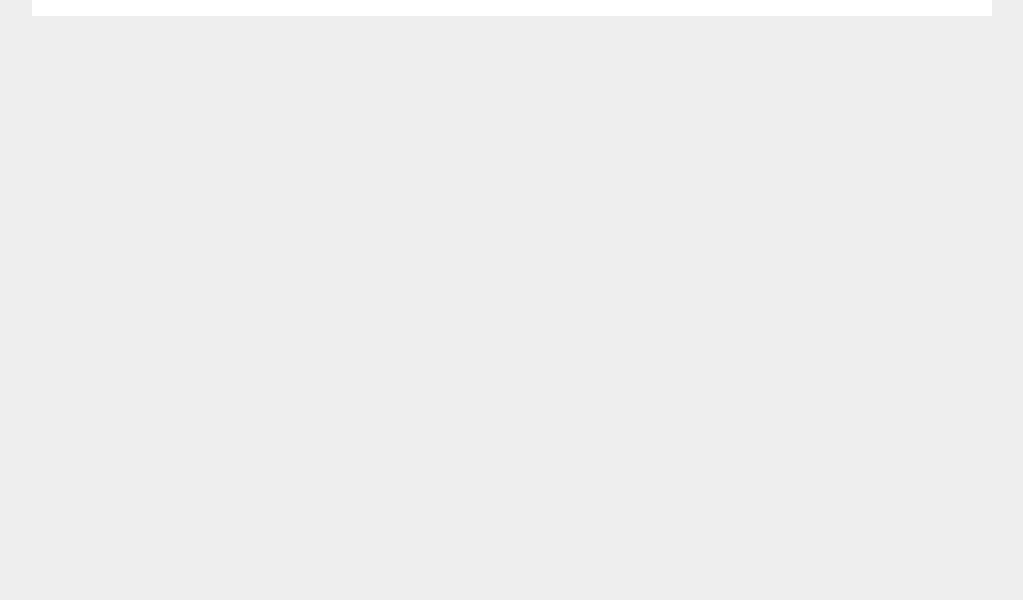
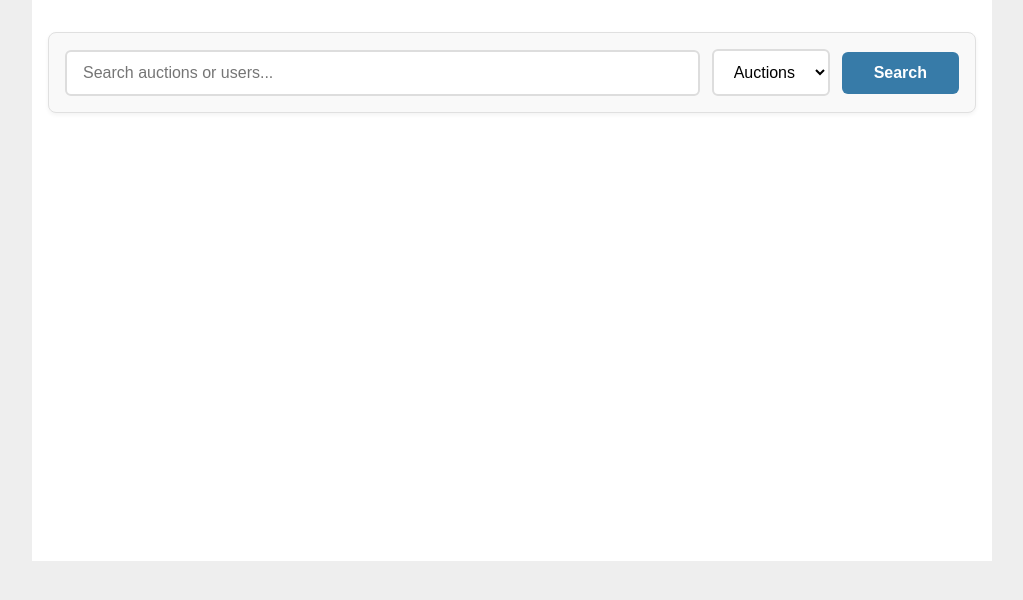
Before and after one commit to ketan6210/Buyme, a Flask app: page / in a window 1280 px wide. Shown: the part 98-698 px from the top of the page, without its empty margins (128-1151 px from the left). Run offline with Flask 3, Linux system fonts and the light colour scheme.

Commit message:
add search for auctions and users

```diff
--- a/app.py
+++ b/app.py
@@ -17,6 +17,10 @@ def register_blueprints(app):
   from routes.home import bp as home_bp
 
   app.register_blueprint(home_bp)
+
+  from routes.search import bp as search_bp
+
+  app.register_blueprint(search_bp)
 
   # Register other blueprints as you create them
   # from routes.auctions import bp as auctions_bp
--- a/routes/home.py
+++ b/routes/home.py
@@ -62,8 +62,8 @@ def profile():
     """,
     (user_id, user_id),
   ).fetchall()
-  for value in participating_auctions[0]:
-    print(value)
+  # for value in participating_auctions[0]:
+  #   print(value)
 
   # Get won auctions
   won_auctions = db.execute(
--- a/static/style.css
+++ b/static/style.css
@@ -307,3 +307,74 @@ input[type="submit"] {
   background: #f8d7da;
   color: #721c24;
 }
+
+/* Search form styles */
+.content .search-form {
+  display: flex;
+  flex-direction: row;
+  align-items: center;
+  gap: 0.75rem;
+  margin: 2rem 0;
+  padding: 1rem;
+  background: #f9f9f9;
+  border-radius: 8px;
+  border: 1px solid #e0e0e0;
+  box-shadow: 0 2px 4px rgba(0, 0, 0, 0.05);
+}
+
+.content .search-input {
+  margin: 0;
+  flex: 1;
+  padding: 0.75rem 1rem;
+  border: 2px solid #ddd;
+  border-radius: 6px;
+  font-size: 1rem;
+  transition: border-color 0.3s, box-shadow 0.3s;
+}
+
+.content .search-input:focus {
+  outline: none;
+  border-color: #377ba8;
+  box-shadow: 0 0 0 3px rgba(55, 123, 168, 0.1);
+}
+
+.search-type {
+  padding: 0.75rem 1rem;
+  border: 2px solid #ddd;
+  border-radius: 6px;
+  background: white;
+  font-size: 1rem;
+  cursor: pointer;
+  transition: border-color 0.3s;
+}
+
+.search-type:hover {
+  border-color: #377ba8;
+}
+
+.search-button {
+  padding: 0.75rem 2rem;
+  background: #377ba8;
+  color: white;
+  border: none;
+  border-radius: 6px;
+  font-size: 1rem;
+  font-weight: 600;
+  cursor: pointer;
+  transition: background 0.3s, transform 0.2s;
+}
+
+.search-button:hover {
+  background: #2c5f8a;
+  transform: translateY(-2px);
+  box-shadow: 0 4px 8px rgba(55, 123, 168, 0.2);
+}
+
+.search-button:active {
+  transform: translateY(0);
+}
+
+.auctions-container {
+  margin-top: 2rem;
+  min-height: 400px;
+}
--- a/templates/home/index.html
+++ b/templates/home/index.html
@@ -6,38 +6,26 @@
   {% if g.user %}<a class="action">New</a>{% endif %}
 {% endblock %}
 {% block content %}
-  {% for post in posts %}
-    <article class="post">
-      <header>
-        <div>
-          <h1>{{ post['title'] }}</h1>
-          <div class="about">by {{ post['username'] }} on {{ post['created'].strftime("%Y-%m-%d") }}</div>
-        </div>
-        {% if g.user['id'] == post['author_id'] %}
-          <a class="action">Edit</a>
-          <!-- pass post id to the update view -->
-        {% endif %}
-      </header>
-      <p class="body">{{ post['body'] }}</p>
-      <span class="likes">
-        Likes: {{ post['likes'] }}
-        <form id="like_button"
-              style="display: inline;
-                     margin-bottom: 0px;
-                     margin-top: 0px"
-              action="method"
-              None="post">
-          <input type="submit"
-                 value="Like"
-                 style="margin-bottom: 0px;
-                        padding-left: 0px;
-                        padding-right: 0px;
-                        padding-top: 0px;
-                        padding-bottom: 0px" />
-        </form>
-        <!-- <a id="like_button" href="{{ url_for('blog.like_post', id=post['id']) }}">Like</a> -->
-      </span>
-    </article>
-    {% if not loop.last %}<hr>{% endif %}
-  {% endfor %}
+  <!--
+  search bar
+  left: list of current aucitons
+  right: partial list of users.
+-->
+  <form action="{{ url_for("search.search") }}"
+        method="get"
+        class="search-form">
+    <input type="text"
+           name="q"
+           placeholder="Search auctions or users..."
+           required
+           class="search-input" />
+    <select name="type" class="search-type">
+      <option value="auction">Auctions</option>
+      <option value="user">Users</option>
+    </select>
+    <button type="submit" class="search-button">Search</button>
+  </form>
+  <div class="auctions-container">
+    <!-- Future auction listings will go here -->
+  </div>
 {% endblock %}
--- a/templates/home/user_profile.html
+++ b/templates/home/user_profile.html
@@ -14,7 +14,8 @@
           <strong>Username:</strong> {{ g.user['username'] }}
         </div>
         <div class="info-item">
-          <strong>Name:</strong> {{ g.user['f_name'] }} {{ g.user['l_name'] }}
+          <strong>First Name:</strong> {{ g.user['f_name'] }}
+          <strong>Last Name:</strong> {{ g.user['f_name'] }}
         </div>
         <div class="info-item">
           <strong>User Type:</strong> {{ g.user['user_type'].title() }}
```
Also changed, not shown: routes/search.py (added, +67 -0 lines), templates/search/results.html (added, +88 -0 lines).
